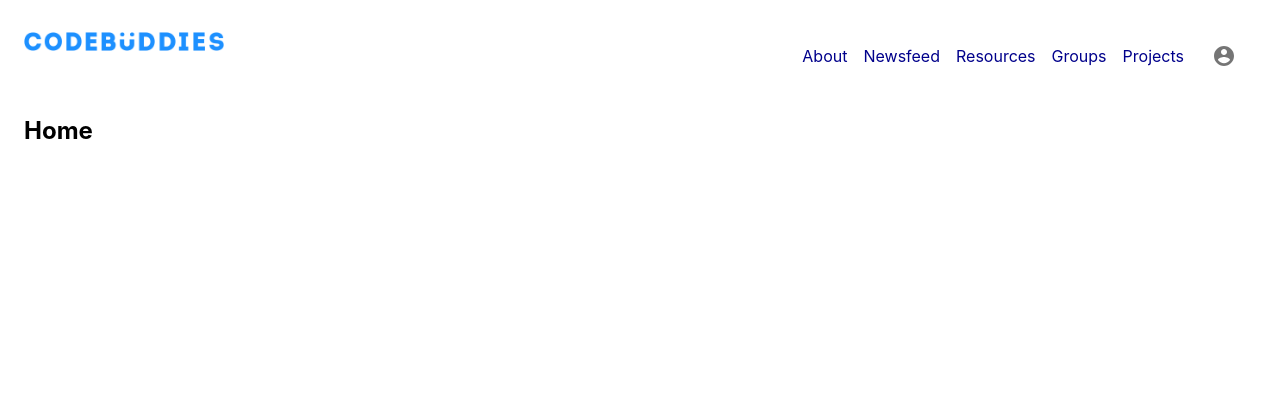
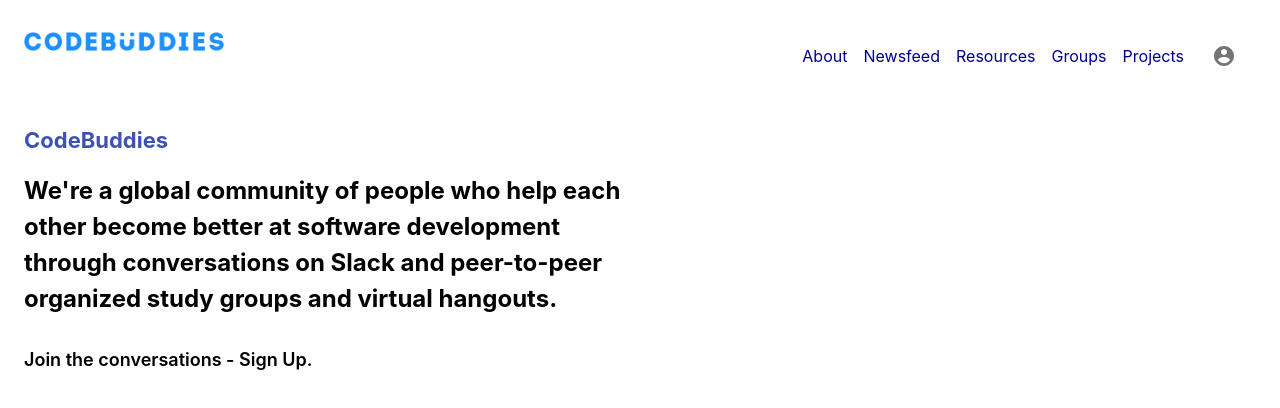
Before and after one commit to CodeconValley/frontend_codebuddie, a React (Create React App) app: page / in a window 1280 px wide. Shown: the top 408 px of the page. Built offline with nearby package versions, Linux system fonts and the light colour scheme.

Commit message:
Update Homepage layout and copy

```diff
--- a/src/components/Home/index.js
+++ b/src/components/Home/index.js
@@ -1,7 +1,29 @@
 import React from 'react';
+import { Grid, Box } from '@material-ui/core/';
 
-function Home() {
-  return <h2>Home</h2>;
-}
+const Home = () => {
+  return (
+    <Grid container spacing={2}>
+      <Grid item xs={12} sm={6}>
+        <Box
+          component="h1"
+          fontWeight="fontWeightBold"
+          fontSize={22}
+          color="primary.main"
+        >
+          CodeBuddies
+        </Box>
+        <Box component="h2" lineHeight={1.5} mb={4}>
+          We're a global community of people who help each other become better
+          at software development through conversations on Slack and
+          peer-to-peer organized study groups and virtual hangouts.
+        </Box>
+        <Box component="h3" fontSize={18} fontWeight={600}>
+          Join the conversations - Sign Up.
+        </Box>
+      </Grid>
+    </Grid>
+  );
+};
 
 export default Home;
```
